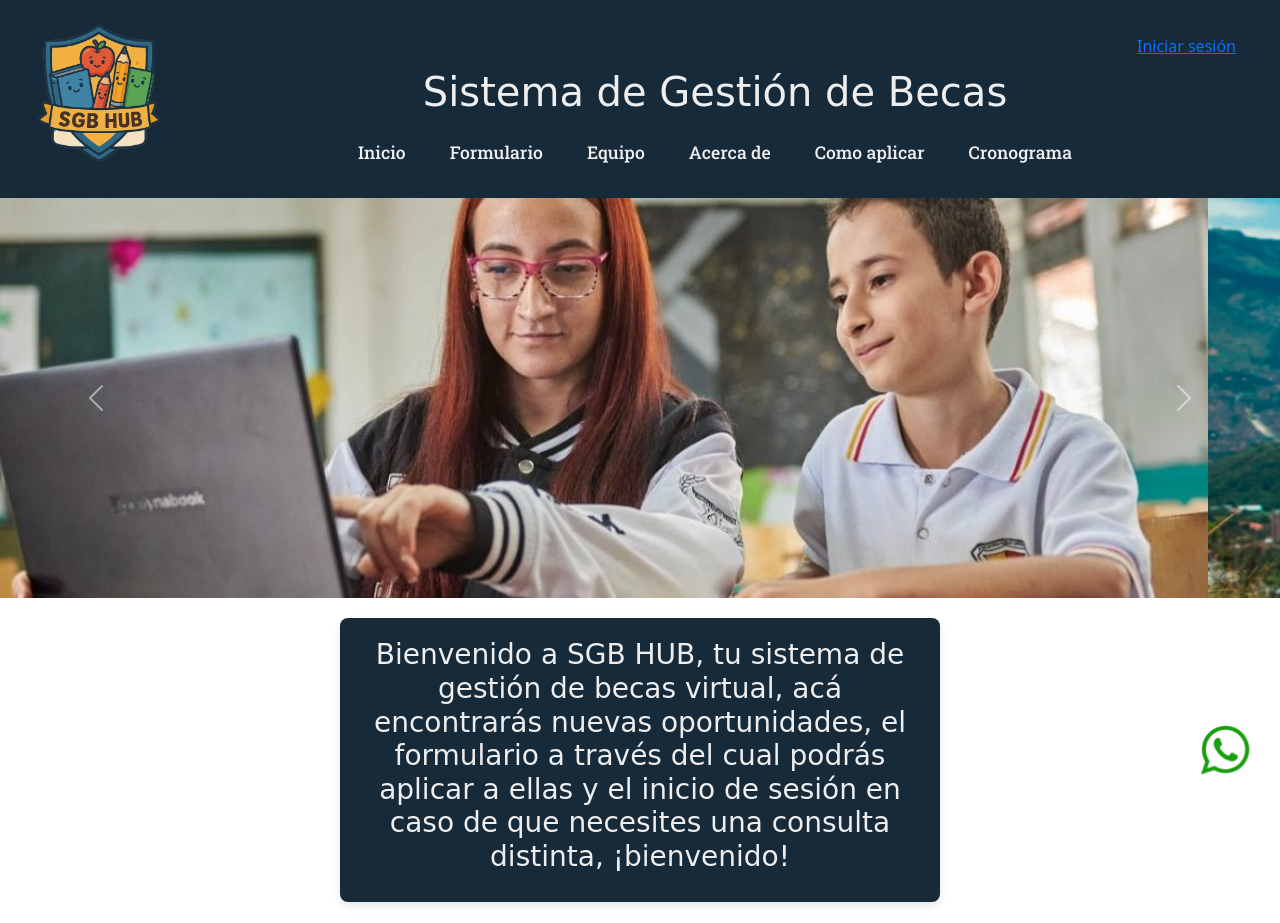
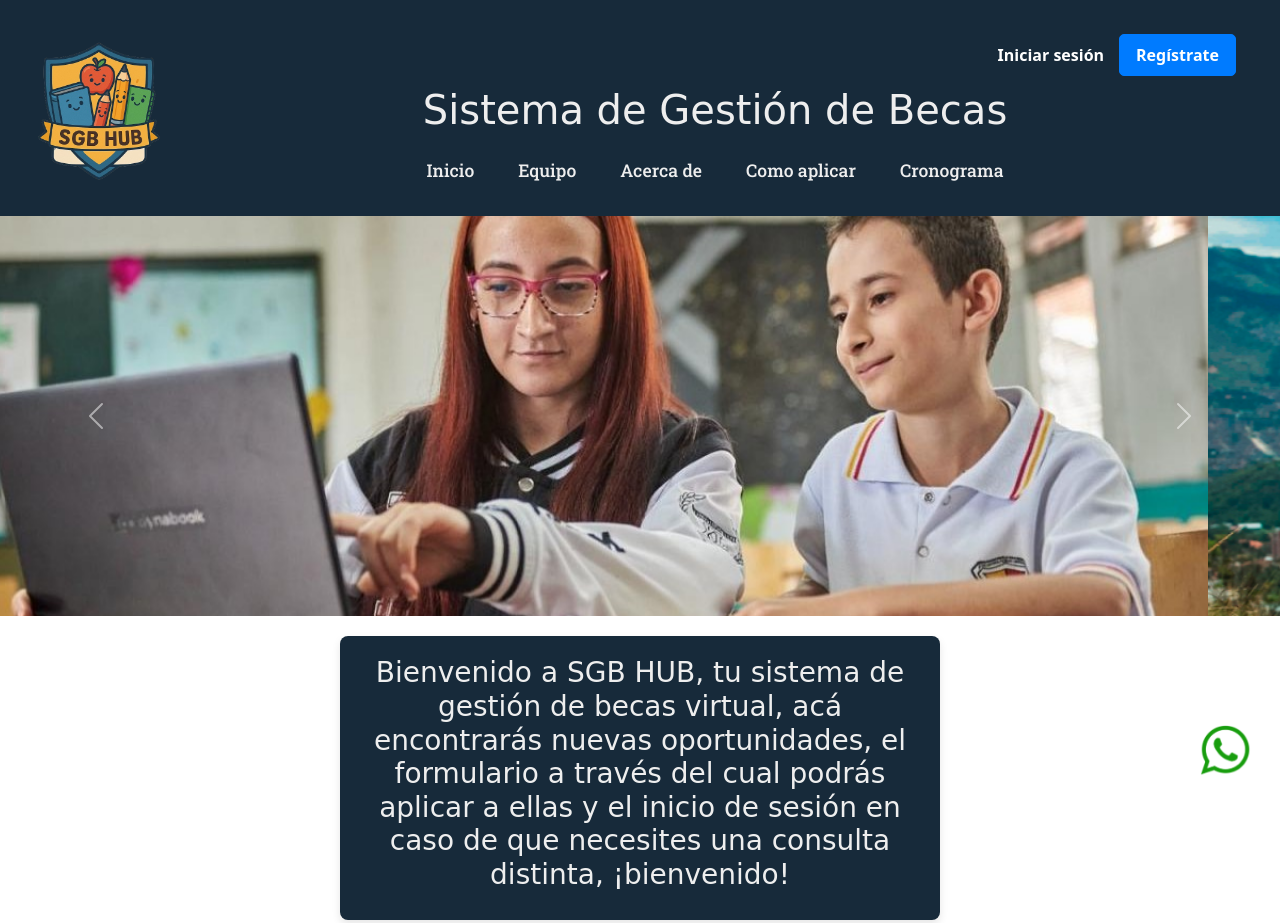
Before and after one commit to vastrocode72/pi_web1, a website: page index.html in a window 1280 px wide. Shown: the top 923 px of the page. Drawn offline with nearby package versions, Linux system fonts and the light colour scheme; a web font is replaced by a local one.

Commit message:
Full updating 1610

```diff
--- a/index.html
+++ b/index.html
@@ -15,9 +15,10 @@
      <!-- Header complete -->
     <header class="header">
         <div>
-            <div class="barra-superior ">
-                <a href="/assets/pages/inicio_sesion.html" >Iniciar sesión</a>
-            </div>
+      <div class="barra-superior">
+        <a href="./assets/pages/inicio_sesion.html" class="login-link">Iniciar sesión</a>
+        <a href="./assets/pages/formulario.html" class="nav-button register-button">Regístrate</a>
+      </div>
 
             <div class="logo">
                 <a href="index.html">
@@ -30,7 +31,6 @@
             <nav>
                 <ul>
                     <li><a href="index.html">Inicio</a></li>
-                    <li><a href="assets/pages/formulario.html">Formulario</a></li>
                     <li><a href="assets/pages/equipo.html">Equipo</a></li>
                     <li><a href="assets/pages/acercade.html">Acerca de</a></li>
                     <li><a href="assets/pages/comoaplicar.html">Como aplicar</a></li>
```
Also changed, not shown: assets/pages/formulario.html (+1 -1 lines).
